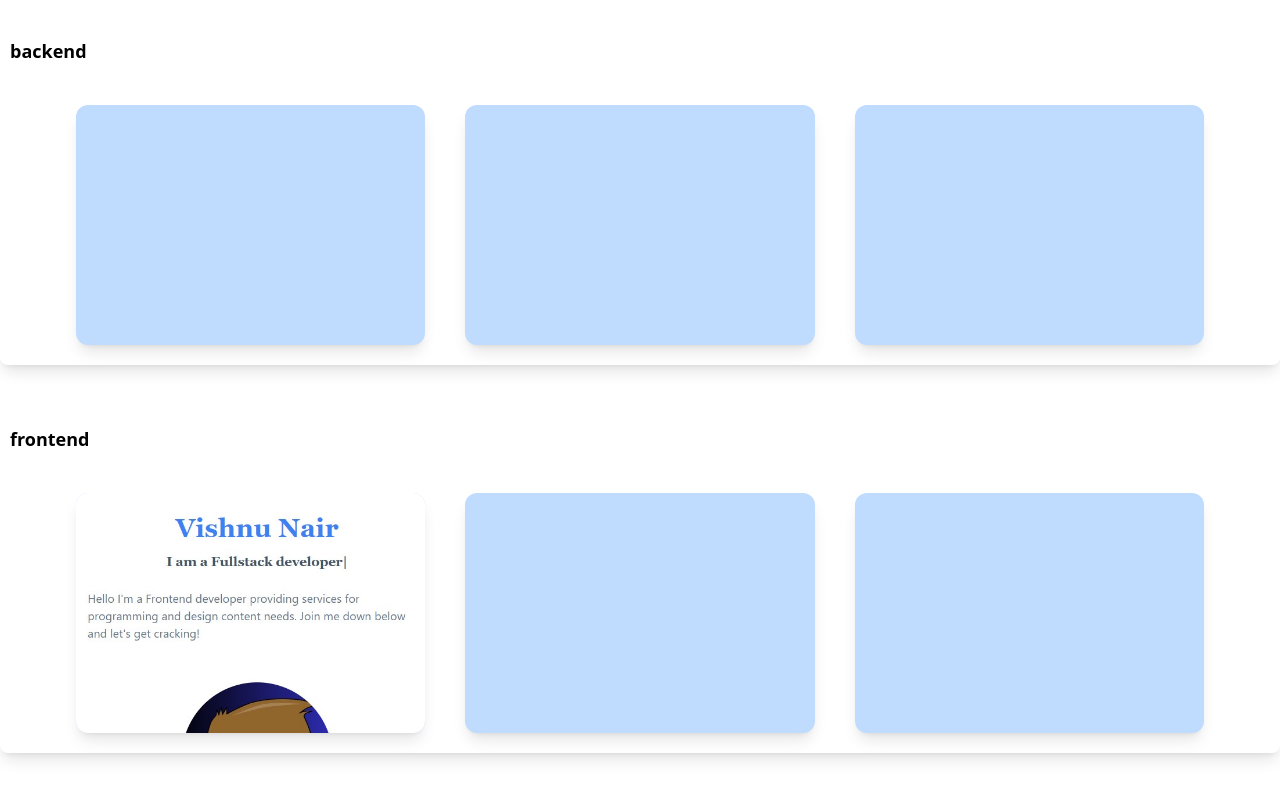
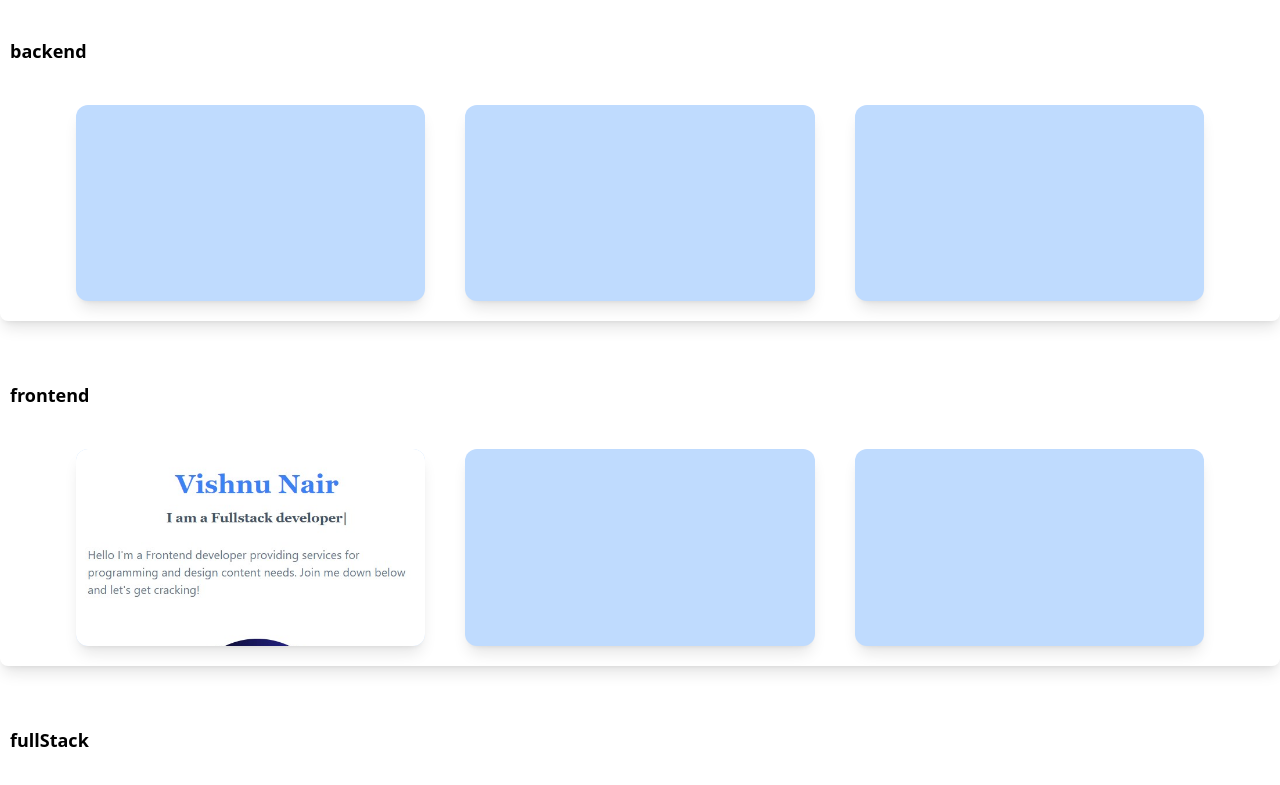
Before and after one commit to vish-n-u/resume, a React (Create React App) app: page / in a window 1280 px wide. Shown: the part 1595-2380 px from the top of the page. Built offline with nearby package versions, Linux system fonts and the light colour scheme; what tailwindcss-animatecss would draw is missing.

Commit message:
styling changes to Projects

```diff
--- a/src/body/skills.js
+++ b/src/body/skills.js
@@ -71,7 +71,7 @@ const Skills = () => {
                   console.log(result);
                   return (
                     <div
-                      className={`bg-blue-200 h-40 w-3/4 md:max-w-xl lg:max-w-[400px] lg:h-60 md:h-52 md:w-2/5  lg:w-2/5 m-5  animate animate__animated box-content group relative overflow-hidden    rounded-xl shadow-lg  dark:shadow-md dark:shadow-blue-400
+                      className={`bg-blue-200 aspect-video  w-3/4 md:max-w-xl lg:max-w-[400px]  md:w-2/5  lg:w-2/5 m-5  animate animate__animated box-content group relative overflow-hidden    rounded-xl shadow-lg  dark:shadow-md dark:shadow-blue-400
                 ${
                   val === "backend" && inViewbE && window.screen.width > 767
                     ? index % 2 === 0
@@ -102,17 +102,19 @@ const Skills = () => {
                           alt="projectImg"
                         ></img>
                       )}
-                      <div class="absolute inset-0 bg-black opacity-0 hover:opacity-70 transition-opacity"></div>
+                      <div class="absolute inset-0 bg-black opacity-0 hover:opacity-70 transition-opacity">
                         <a href="www.google.com" target="_blank">
-                        <div className="cursor-pointer text-xl text-white absolute -bottom-full left-1/4 z-40 group-hover:bottom-1/2  transition-all duration-500">
-                          video
+                          <div className="cursor-pointer text-xl text-white absolute -bottom-full left-1/4 z-40 group-hover:bottom-1/3 group-hover:pt-9 group-hover:mt-9   transition-all duration-500">
+                            {projectArr[val][result]?.link ? "link" : "video"}
                           </div>
                         </a>
+
                         <a href="www.google.com" target="_blank">
-                        <div className="cursor-pointer text-xl text-white absolute -bottom-full left-2/3  z-40 group-hover:bottom-1/2  transition-all duration-700">
+                          <div className="cursor-pointer text-xl text-white absolute -bottom-full left-2/3   z-40 group-hover:bottom-1/2  transition-all duration-700">
                             code
                           </div>
                         </a>
+                      </div>
                     </div>
                   );
                 })}
```
Lines whose indentation alone changed are shown as unchanged.
